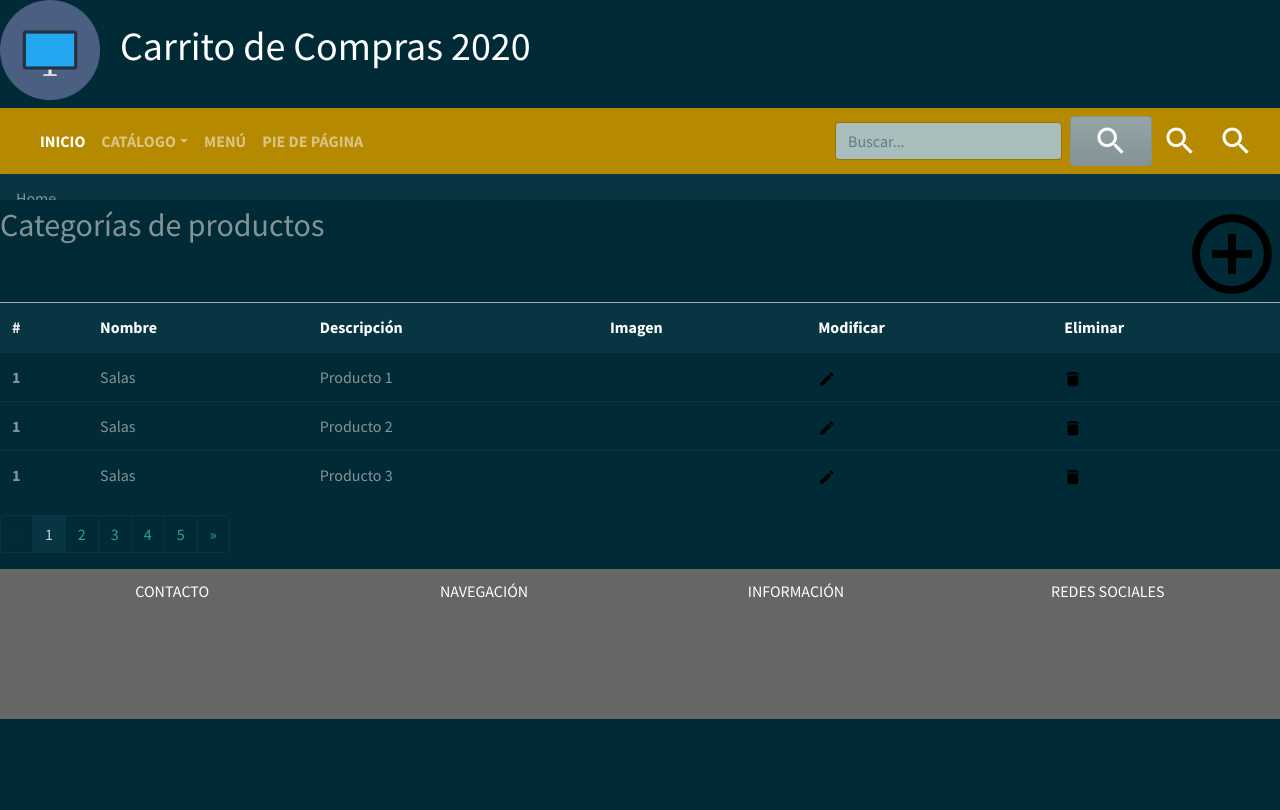
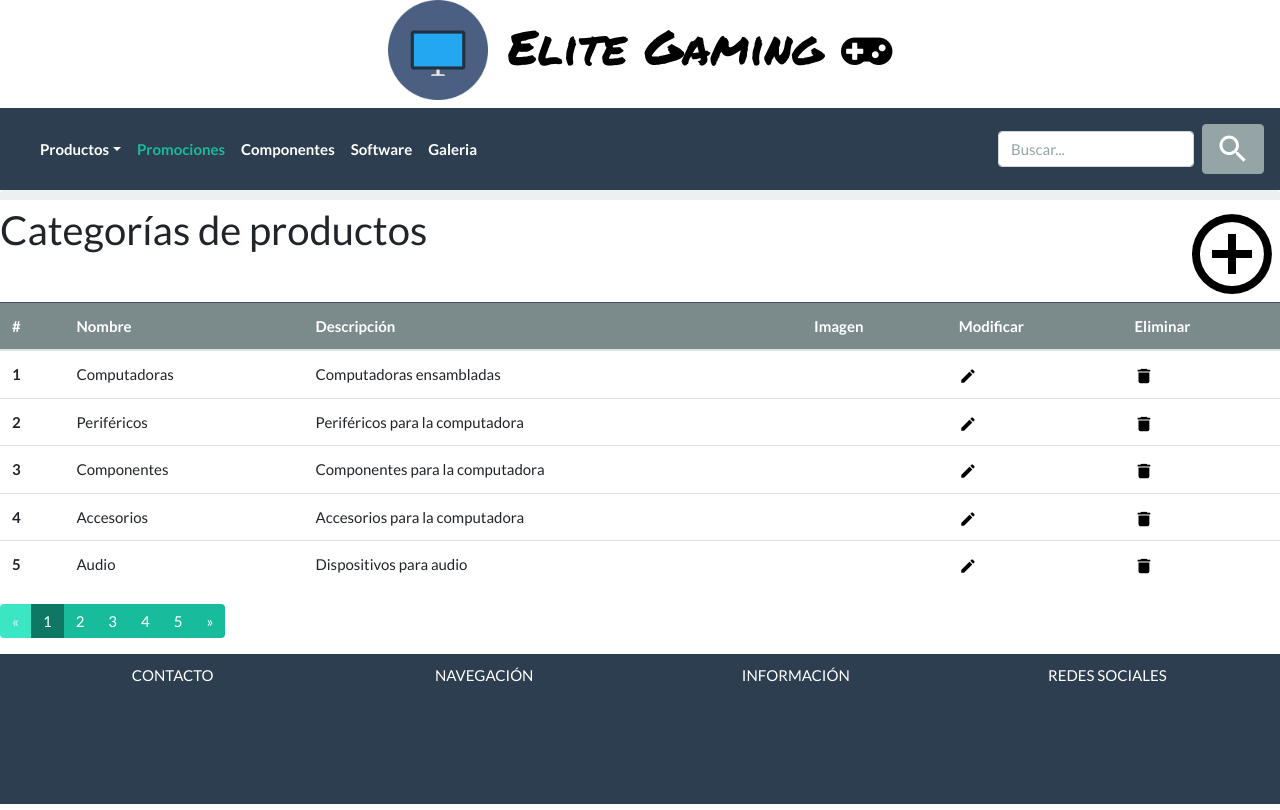
Before and after one commit to carloscarrete/webitd, a PHP site: page /admin/categorias.html in a window 1280 px wide. Before the commit the page ends 719 px from the top, so only its background shows below. Run offline with PHP 8.4, Linux system fonts and the light colour scheme.

Commit message:
Primer commit a proyecto

```diff
--- a/admin/categorias.html
+++ b/admin/categorias.html
@@ -1,30 +1,28 @@
 <!DOCTYPE html>
 <html lang="es-MX">
+
 <head>
     <title>
         Carrito de Compras
     </title>
-
     <meta charset="utf-8">
     <meta keywords="">
     <meta description="">
     <meta name="viewport" content="width=device-width, user-scalable=no">
-    <!--
-    <link rel="stylesheet" href="https://stackpath.bootstrapcdn.com/bootstrap/4.5.2/css/bootstrap.min.css"
-        integrity="sha384-JcKb8q3iqJ61gNV9KGb8thSsNjpSL0n8PARn9HuZOnIxN0hoP+VmmDGMN5t9UJ0Z" crossorigin="anonymous">
-        -->
-    <link rel="stylesheet" type="text/css" href="../estilos/solar.min.css">
-    <link rel="stylesheet" type="text/css" href="estilos/estilosAdmin.css">
 
-    <script src="https://stackpath.bootstrapcdn.com/bootstrap/4.5.2/js/bootstrap.min.js"
-        integrity="sha384-B4gt1jrGC7Jh4AgTPSdUtOBvfO8shuf57BaghqFfPlYxofvL8/KUEfYiJOMMV+rV"
-        crossorigin="anonymous"></script>
     <script src="https://code.jquery.com/jquery-3.5.1.slim.min.js"
         integrity="sha384-DfXdz2htPH0lsSSs5nCTpuj/zy4C+OGpamoFVy38MVBnE+IbbVYUew+OrCXaRkfj"
         crossorigin="anonymous"></script>
     <script src="https://cdn.jsdelivr.net/npm/popper.js@1.16.1/dist/umd/popper.min.js"
         integrity="sha384-9/reFTGAW83EW2RDu2S0VKaIzap3H66lZH81PoYlFhbGU+6BZp6G7niu735Sk7lN"
         crossorigin="anonymous"></script>
+    <script src="https://cdn.jsdelivr.net/npm/bootstrap@4.5.3/dist/js/bootstrap.min.js"
+        integrity="sha384-w1Q4orYjBQndcko6MimVbzY0tgp4pWB4lZ7lr30WKz0vr/aWKhXdBNmNb5D92v7s"
+        crossorigin="anonymous"></script>
+    <link rel="stylesheet" type="text/css" href="estilos/estilosAdmin.css">
+    <link rel="stylesheet" type="text/css" href="../estilos/bootstrap.min.css">
+    <link rel="stylesheet" href="../estilos/font-awesome-4.7.0/css/font-awesome.min.css">
+    <link href="https://fonts.googleapis.com/css2?family=Permanent+Marker&display=swap" rel="stylesheet">
 </head>
 
 <body>
@@ -78,24 +76,40 @@
                   <tbody>
                     <tr>
                       <th scope="row" class="x">1</th>
-                      <td>Salas</td>
-                      <td class="x">Producto 1</td>
+                      <td>Computadoras</td>
+                      <td class="x">Computadoras ensambladas</td>
                       <td class="x"><img src=""></td>
                       <td><img src="../img/edit.png"></td>
                       <td><img src="../img/delete.png"></td>
                     </tr>
                     <tr>
-                        <th scope="row" class="x">1</th>
-                        <td>Salas</td>
-                        <td class="x">Producto 2</td>
+                        <th scope="row" class="x">2</th>
+                        <td>Periféricos</td>
+                        <td class="x">Periféricos para la computadora</td>
                         <td class="x"><img src=""></td>
                         <td><img src="../img/edit.png"></td>
                         <td><img src="../img/delete.png"></td>
                       </tr>
                       <tr>
-                        <th scope="row" class="x">1</th>
-                        <td>Salas</td>
-                        <td class="x">Producto 3</td>
+                        <th scope="row" class="x">3</th>
+                        <td>Componentes</td>
+                        <td class="x">Componentes para la computadora</td>
+                        <td class="x"><img src=""></td>
+                        <td><img src="../img/edit.png"></td>
+                        <td><img src="../img/delete.png"></td>
+                      </tr>
+                      <tr>
+                        <th scope="row" class="x">4</th>
+                        <td>Accesorios</td>
+                        <td class="x">Accesorios para la computadora</td>
+                        <td class="x"><img src=""></td>
+                        <td><img src="../img/edit.png"></td>
+                        <td><img src="../img/delete.png"></td>
+                      </tr>
+                      <tr>
+                        <th scope="row" class="x">5</th>
+                        <td>Audio</td>
+                        <td class="x">Dispositivos para audio</td>
                         <td class="x"><img src=""></td>
                         <td><img src="../img/edit.png"></td>
                         <td><img src="../img/delete.png"></td>
--- a/admin/footer.html
+++ b/admin/footer.html
@@ -5,27 +5,26 @@
     <title>
         Carrito de Compras
     </title>
-    <link rel="stylesheet" type="text/css" href="estilos/estilosAdmin.css">
     <meta charset="utf-8">
     <meta keywords="">
     <meta description="">
     <meta name="viewport" content="width=device-width, user-scalable=no">
-    <!--
-    <link rel="stylesheet" href="https://stackpath.bootstrapcdn.com/bootstrap/4.5.2/css/bootstrap.min.css"
-        integrity="sha384-JcKb8q3iqJ61gNV9KGb8thSsNjpSL0n8PARn9HuZOnIxN0hoP+VmmDGMN5t9UJ0Z" crossorigin="anonymous">
-        -->
-    <link rel="stylesheet" type="text/css" href="../estilos/solar.min.css">
 
-    <script src="https://stackpath.bootstrapcdn.com/bootstrap/4.5.2/js/bootstrap.min.js"
-        integrity="sha384-B4gt1jrGC7Jh4AgTPSdUtOBvfO8shuf57BaghqFfPlYxofvL8/KUEfYiJOMMV+rV"
-        crossorigin="anonymous"></script>
     <script src="https://code.jquery.com/jquery-3.5.1.slim.min.js"
         integrity="sha384-DfXdz2htPH0lsSSs5nCTpuj/zy4C+OGpamoFVy38MVBnE+IbbVYUew+OrCXaRkfj"
         crossorigin="anonymous"></script>
     <script src="https://cdn.jsdelivr.net/npm/popper.js@1.16.1/dist/umd/popper.min.js"
         integrity="sha384-9/reFTGAW83EW2RDu2S0VKaIzap3H66lZH81PoYlFhbGU+6BZp6G7niu735Sk7lN"
         crossorigin="anonymous"></script>
+    <script src="https://cdn.jsdelivr.net/npm/bootstrap@4.5.3/dist/js/bootstrap.min.js"
+        integrity="sha384-w1Q4orYjBQndcko6MimVbzY0tgp4pWB4lZ7lr30WKz0vr/aWKhXdBNmNb5D92v7s"
+        crossorigin="anonymous"></script>
+    <link rel="stylesheet" type="text/css" href="estilos/estilosAdmin.css">
+    <link rel="stylesheet" type="text/css" href="../estilos/bootstrap.min.css">
+    <link rel="stylesheet" href="../estilos/font-awesome-4.7.0/css/font-awesome.min.css">
+    <link href="https://fonts.googleapis.com/css2?family=Permanent+Marker&display=swap" rel="stylesheet">
 </head>
+
 <footer>
     <div>CONTACTO</div>
     <div>NAVEGACIÓN</div>
--- a/admin/header.html
+++ b/admin/header.html
@@ -5,40 +5,33 @@
     <title>
         Carrito de Compras
     </title>
-    <link rel="stylesheet" type="text/css" href="estilos/estilosAdmin.css">
     <meta charset="utf-8">
     <meta keywords="">
     <meta description="">
     <meta name="viewport" content="width=device-width, user-scalable=no">
-    <!--
-    <link rel="stylesheet" href="https://stackpath.bootstrapcdn.com/bootstrap/4.5.2/css/bootstrap.min.css"
-        integrity="sha384-JcKb8q3iqJ61gNV9KGb8thSsNjpSL0n8PARn9HuZOnIxN0hoP+VmmDGMN5t9UJ0Z" crossorigin="anonymous">
-        -->
-    <link rel="stylesheet" type="text/css" href="../estilos/solar.min.css">
 
-    <script src="https://stackpath.bootstrapcdn.com/bootstrap/4.5.2/js/bootstrap.min.js"
-        integrity="sha384-B4gt1jrGC7Jh4AgTPSdUtOBvfO8shuf57BaghqFfPlYxofvL8/KUEfYiJOMMV+rV"
-        crossorigin="anonymous"></script>
     <script src="https://code.jquery.com/jquery-3.5.1.slim.min.js"
         integrity="sha384-DfXdz2htPH0lsSSs5nCTpuj/zy4C+OGpamoFVy38MVBnE+IbbVYUew+OrCXaRkfj"
         crossorigin="anonymous"></script>
     <script src="https://cdn.jsdelivr.net/npm/popper.js@1.16.1/dist/umd/popper.min.js"
         integrity="sha384-9/reFTGAW83EW2RDu2S0VKaIzap3H66lZH81PoYlFhbGU+6BZp6G7niu735Sk7lN"
         crossorigin="anonymous"></script>
+    <script src="https://cdn.jsdelivr.net/npm/bootstrap@4.5.3/dist/js/bootstrap.min.js"
+        integrity="sha384-w1Q4orYjBQndcko6MimVbzY0tgp4pWB4lZ7lr30WKz0vr/aWKhXdBNmNb5D92v7s"
+        crossorigin="anonymous"></script>
+    <link rel="stylesheet" type="text/css" href="estilos/estilosAdmin.css">
+    <link rel="stylesheet" type="text/css" href="../estilos/bootstrap.min.css">
+    <link rel="stylesheet" href="../estilos/font-awesome-4.7.0/css/font-awesome.min.css">
+    <link href="https://fonts.googleapis.com/css2?family=Permanent+Marker&display=swap" rel="stylesheet">
 </head>
+
 <body>
 <header>
 
-    <h1 id = "encabezadoAdmin"><img src="../img/logo2.png" id="logito">Carrito de Compras 2020</h1>
-    <!--
-    <nav>
-        <a href="">Inicio</a>
-        <a href="">Área de cliente</a>
-        <a href="">Contacto</a>
-    </nav>
--->
-
-    <nav class="navbar navbar-expand-lg navbar-dark bg-primary">
+    <h1 id="encabezado"><img src="../img/logo2.png" id="logo">Elite Gaming
+        <i class="fa fa-gamepad" aria-hidden="true"></i>
+    </h1>
+    <nav id="mainNav" class="navbar navbar-expand-lg navbar-dark bg-primary">
         <a class="navbar-brand" href="#"></a>
         <button class="navbar-toggler" type="button" data-toggle="collapse" data-target="#navbarColor01"
             aria-controls="navbarColor01" aria-expanded="false" aria-label="Toggle navigation">
@@ -47,33 +40,36 @@
 
         <div class="collapse navbar-collapse" id="navbarColor01">
             <ul class="navbar-nav mr-auto">
-                <li class="nav-item active">
-                    <a class="nav-link" href="index.html">INICIO <span class="sr-only">(current)</span></a>
-                </li>
                 <li class="nav-item dropdown">
-                    <a class="nav-link dropdown-toggle" data-toggle="dropdown" href="categorias.html" role="button"
-                        aria-haspopup="true" aria-expanded="false">CATÁLOGO</a>
+                    <a class="nav-link dropdown-toggle" data-toggle="dropdown" href="#" role="button"
+                        aria-haspopup="true" aria-expanded="false">Productos</a>
                     <div class="dropdown-menu">
-                        <a class="dropdown-item" href="#">MENÚ</a>
-                        <a class="dropdown-item" href="#">CATEGORÍAS</a>
-                        <a class="dropdown-item" href="#">PRODUCTOS</a>
+                        <a class="dropdown-item" href="#">Computadoras</a>
+                        <a class="dropdown-item" href="#">Periféricos</a>
+                        <a class="dropdown-item" href="#">Componentes</a>
+                        <a class="dropdown-item" href="#">Accesorios</a>
+                        <a class="dropdown-item" href="#">Audio</a>
                         <div class="dropdown-divider"></div>
                         <a class="dropdown-item" href="#">Otros</a>
                     </div>
                 </li>
-                <li class="nav-item">
-                    <a class="nav-link" href="#">MENÚ</a>
+                <li class="nav-item active">
+                    <a class="nav-link" href="#">Promociones <span class="sr-only">(current)</span></a>
                 </li>
                 <li class="nav-item">
-                    <a class="nav-link" href="#">PIE DE PÁGINA</a>
+                    <a class="nav-link" href="#">Componentes</a>
+                </li>
+                <li class="nav-item">
+                    <a class="nav-link" href="#">Software</a>
+                </li>
+                <li class="nav-item">
+                    <a class="nav-link" href="#">Galeria</a>
                 </li>
             </ul>
             <form class="form-inline my-2 my-lg-0">
                 <input class="form-control mr-sm-2" type="text" placeholder="Buscar...">
                 <button class="btn btn-secondary my-2 my-sm-0" type="submit">
-                <img src="../img/search.png" class="btos"></button>
-                <img src="../img/search.png" class="btos"></button>
-                <img src="../img/search.png" class="btos"></button>
+                    <img src="img/search.png"></button>
             </form>
         </div>
     </nav>
--- a/estilos/estilos.css
+++ b/estilos/estilos.css
@@ -13,8 +13,9 @@
     /*font-size: 20pt;*/
     text-align: center;
     color: black;
-    text-transform: uppercase;
-}
+    /*text-transform: uppercase;*/
+    font-family: 'Permanent Marker', cursive;
+  }
 
 #encabezado img{
     width: 100px;
@@ -22,7 +23,7 @@
 }
 
 footer{
-    background: #666;
+    background: #2c3e50;
     height : 250px;
     color: #fff;
     text-align: center;
```
Also changed, not shown: admin/index.html (+20 -15 lines), index.html (+16 -14 lines), img/carrito.png (added), img/perfil.png (added).
